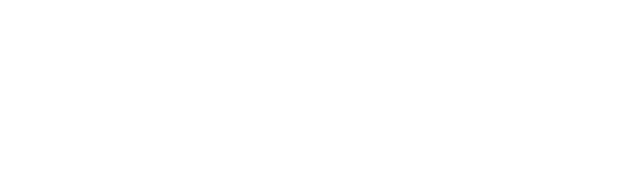
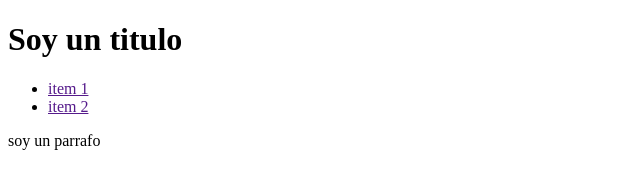
Before and after one commit to codeFreak93/jamodule, a plain HTML site: page index.html in a window 1280 px wide. Shown: the whole page, without its empty margins (0-640 px from the left). Drawn offline with Linux system fonts and the light colour scheme.

```diff
--- a/index.html
+++ b/index.html
@@ -6,6 +6,15 @@
     <title>Hola mundo</title>
 </head>
 <body>
+   <div id="container">
 
+   </div>
+   <div id="caja">
+
+   </div>
+   <div id="caja2">
+
+   </div>
+   <script src="js/dom.js"></script>
 </body>
 </html>
--- /dev/null
+++ b/js/dom.js
@@ -0,0 +1,25 @@
+console.log('dom')
+
+let title = document.createElement("h1")
+let texto =document.createTextNode('Soy un titulo')
+title.appendChild(texto)
+document.getElementById('container').appendChild(title)
+
+let parrafo = document.createElement('p')
+let text = document.createTextNode('soy un parrafo')
+parrafo.appendChild(text)
+document.getElementById('caja2').appendChild(parrafo)
+
+let ul = document.createElement("ul")
+for(let i=1; i<=2; i++){
+
+    let li = document.createElement("li")
+    let a = document.createElement("a")
+    let textoA = document.createTextNode(`item ${i}`)
+    a.setAttribute('href','')
+    a.appendChild(textoA)
+    li.appendChild(a)
+    ul.appendChild(li)
+}
+
+document.getElementById('caja').appendChild(ul)
```
